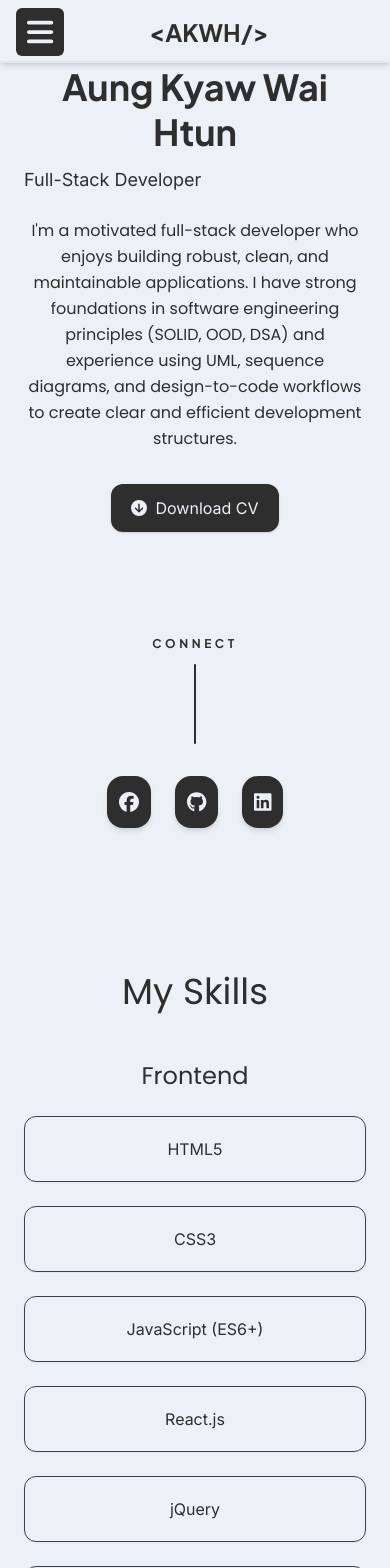
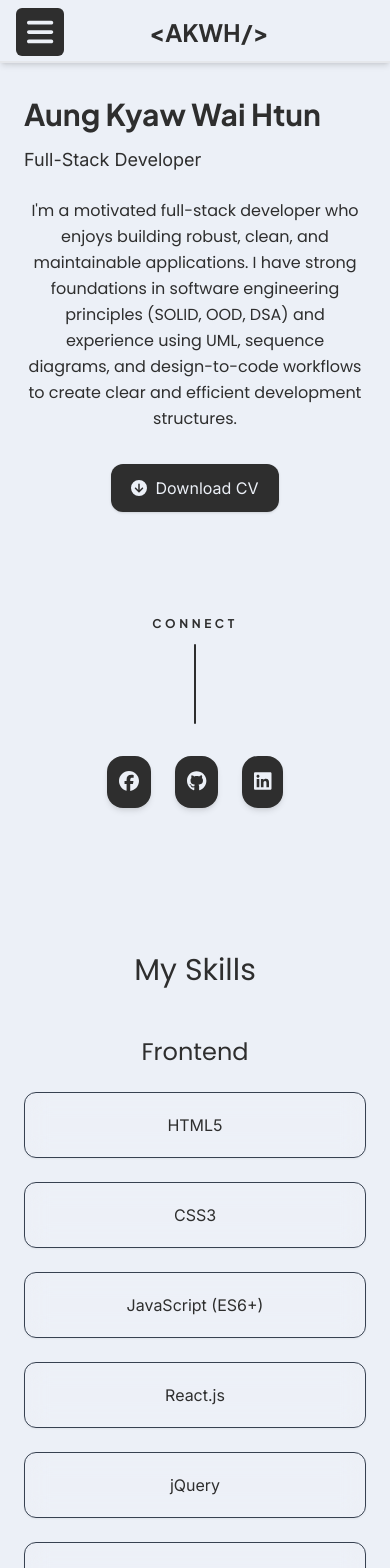
Before and after one commit to akwhtun/React-Portfolio, a React (Create React App) app: page / in a window 390 px wide. Shown: the top 1568 px of the page. Built offline with nearby package versions, Linux system fonts and the light colour scheme.

Commit message:
update readme

```diff
--- a/src/components/Contact.jsx
+++ b/src/components/Contact.jsx
@@ -6,7 +6,7 @@ import { faFacebook, faGithub, faLinkedin } from "@fortawesome/free-brands-svg-i
 export default function Contact() {
   return (
     <div id="contact" className="py-20 bg-color text-color">
-      <h2 className="text-4xl font-bold poppins-regular text-center mb-12">Contact Me</h2>
+      <h2 className="text-3xl sm:text-4xl font-bold poppins-regular text-center mb-12">Contact Me</h2>
 
       {/* CONTACT CARDS */}
       <div className="flex flex-col md:flex-row inter py-5 justify-center gap-6 px-6">
--- a/src/components/Home.jsx
+++ b/src/components/Home.jsx
@@ -19,8 +19,8 @@ export default function Home() {
       className="min-h-screen flex flex-col md:flex-row items-center justify-between text-color bg-color px-6 sm:px-10 md:px-16 py-16 md:py-24 gap-16 md:gap-0"
     >
       {/* LEFT CONTENT */}
-      <div className="md:w-3/5 w-full flex flex-col justify-center items-start text-center md:text-left">
-        <h1 className="text-4xl sm:text-5xl lg:text-6xl font-extrabold plus-jakarta-sans text-color leading-tight">
+      <div className="md:w-3/5 w-full flex flex-col justify-center items-start text-center md:text-left sm:mt-0 mt-8">
+        <h1 className="text-3xl sm:text-5xl lg:text-6xl font-extrabold plus-jakarta-sans text-color leading-tight">
           Aung Kyaw Wai Htun
         </h1>
 
--- a/src/components/SkillsList.jsx
+++ b/src/components/SkillsList.jsx
@@ -26,7 +26,7 @@ export default function Skills() {
       id="skills"
       className="px-6 md:px-20 py-20 text-color bg-color w-full max-w-screen-xl mx-auto"
     >
-      <h2 className="text-4xl font-extrabold poppins-regular text-center mb-12">
+      <h2 className="text-3xl sm:text-4xl font-extrabold poppins-regular text-center mb-12">
         My Skills
       </h2>
 
```
Also changed, not shown: 1 other file (tests, documents, lock files or other folders).
